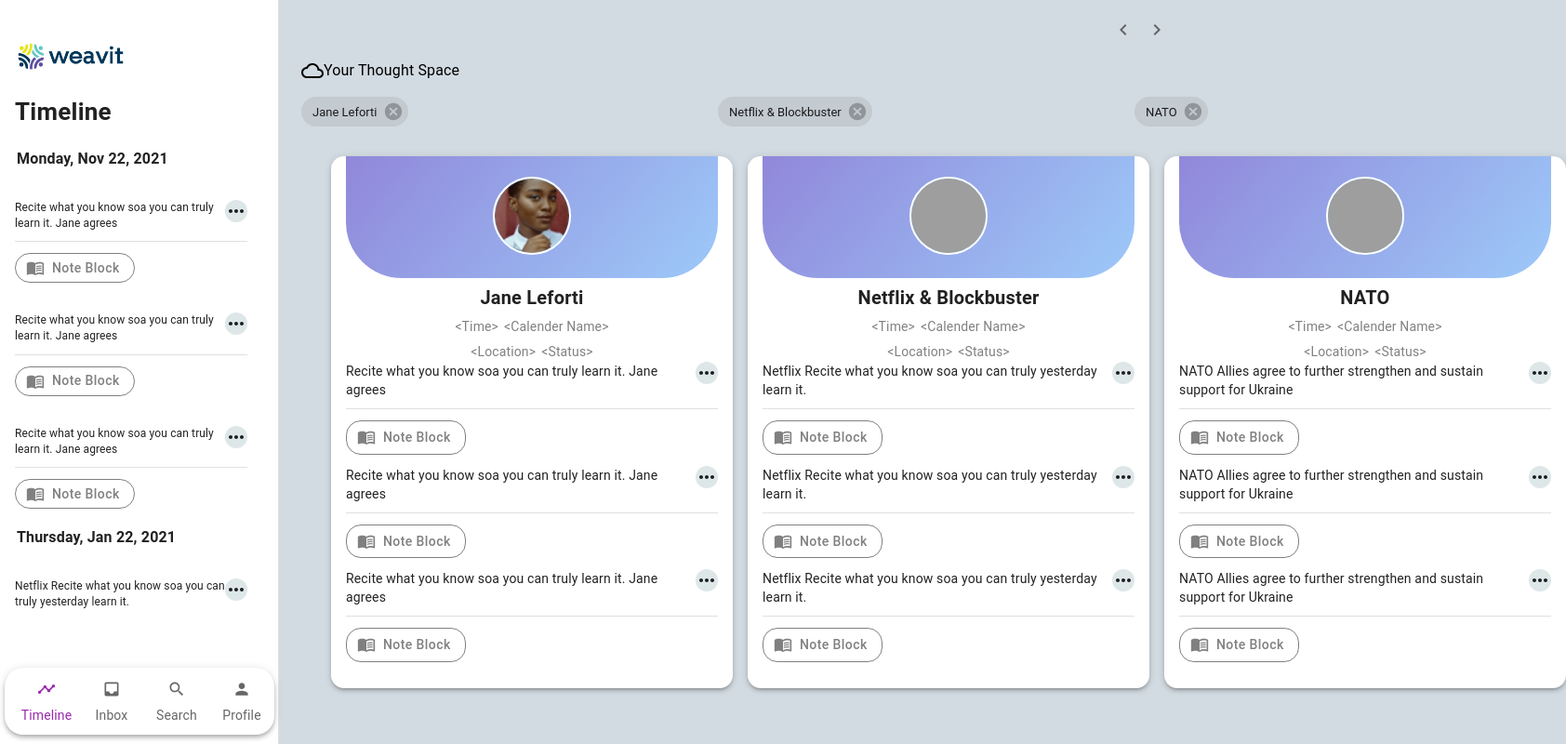
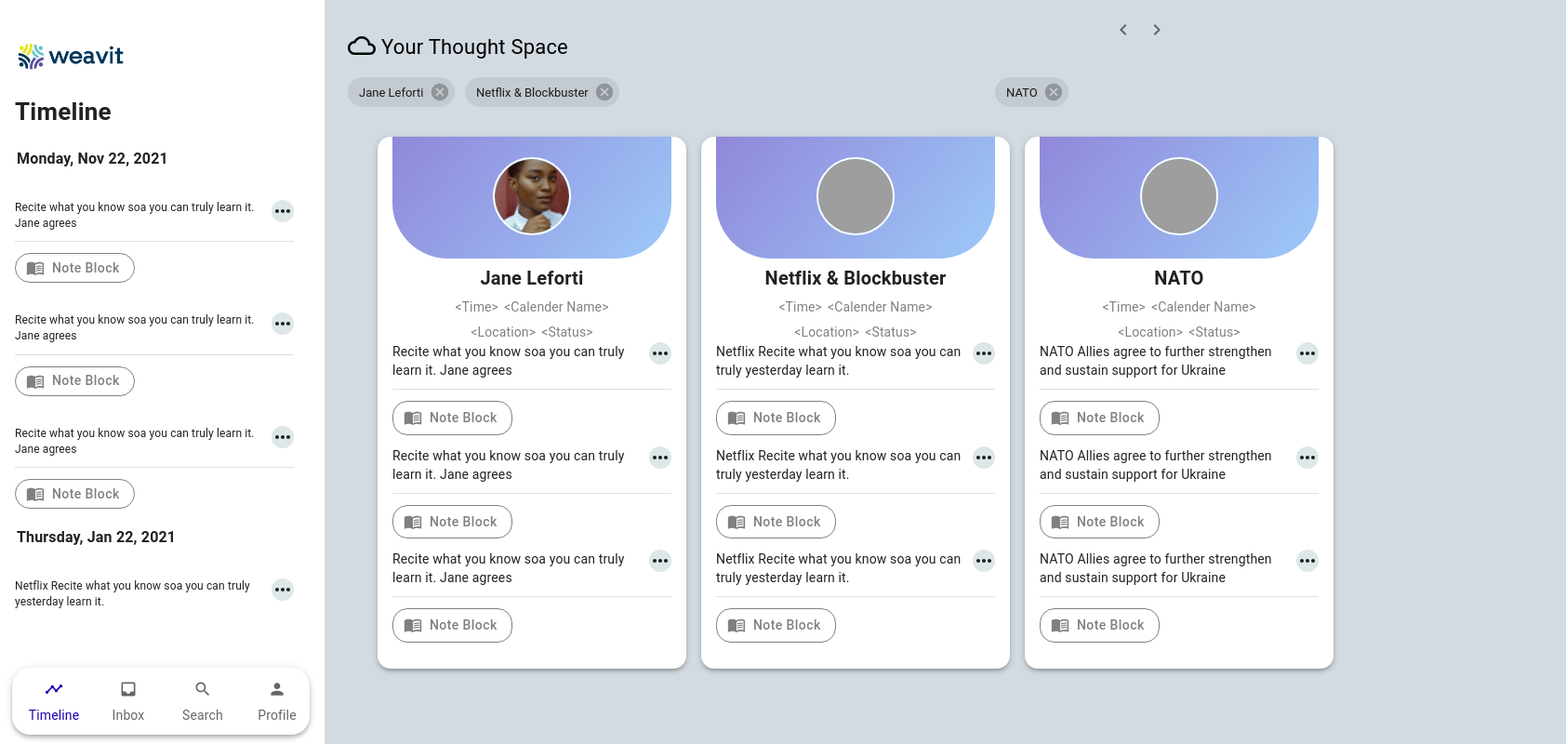
Before and after one commit to joseferrar/weavit-typescript, a React (Create React App) app: page / in a window 1280 px wide. Shown: the whole page at 93% size, 1684 px wide, since content can reach past the window. Built offline with nearby package versions, Linux system fonts and the light colour scheme; grey boxes are pictures that could not be loaded.

Commit message:
alignment change

```diff
--- a/src/components/Cards/ThoughtCard.tsx
+++ b/src/components/Cards/ThoughtCard.tsx
@@ -18,7 +18,7 @@
   padding: theme.spacing(2),
   textAlign: "center",
   borderRadius: 14,
-  width: 400,
+  width: 300,
 }));
 
 function ThoughtCard(props: any) {
--- a/src/components/Layouts/SideLayout.tsx
+++ b/src/components/Layouts/SideLayout.tsx
@@ -8,7 +8,7 @@
   return (
     <div
       style={{
-        width: 300,
+        width: 350,
         position: "fixed",
         overflowY: "scroll",
         height: 580,
--- a/src/components/Navigation/Header.tsx
+++ b/src/components/Navigation/Header.tsx
@@ -12,7 +12,8 @@
 import KeyboardArrowRightIcon from "@mui/icons-material/KeyboardArrowRight";
 import MoreIcon from "@mui/icons-material/MoreVert";
 import KeyboardArrowLeftIcon from "@mui/icons-material/KeyboardArrowLeft";
-const drawerWidth = 300;
+
+const drawerWidth = 350;
 
 interface Props {
   window?: () => Window;
@@ -78,6 +79,7 @@
   return (
     <Box sx={{ display: "flex", backgroundColor: "#fff" }}>
       <AppBar
+      style={{height: 30}}
         elevation={0}
         sx={{
           bgcolor: "rgb(211, 219, 226)",
--- a/src/components/Tabs/MainPanel.tsx
+++ b/src/components/Tabs/MainPanel.tsx
@@ -68,7 +68,7 @@
       <TabPanel value={value} index={3}>
         <ProfileTab />
       </TabPanel>
-      <Box sx={{ width: 300, position: "fixed", left: 0, bottom: 10 }}>
+      <Box sx={{ width: 330, position: "fixed", left: 0, bottom: 10, marginLeft: 1 }}>
         <Box>
           <Tabs
             textColor="secondary"
@@ -90,7 +90,7 @@
               {...a11yProps(0)}
             />
             <Tab
-              style={{ marginLeft: -20 }}
+              style={{ marginLeft: -10 }}
               label={
                 <Typography
                   style={{ textTransform: "capitalize", fontSize: 14 }}
@@ -102,7 +102,7 @@
               {...a11yProps(1)}
             />
             <Tab
-              style={{ marginLeft: -20 }}
+              style={{ marginLeft: -10 }}
               label={
                 <Typography
                   style={{ textTransform: "capitalize", fontSize: 14 }}
@@ -114,7 +114,7 @@
               {...a11yProps(2)}
             />
             <Tab
-              style={{ marginLeft: -20 }}
+              style={{ marginLeft: -10 }}
               label={
                 <Typography
                   style={{ textTransform: "capitalize", fontSize: 14 }}
--- a/src/components/Tabs/TimeLine.tsx
+++ b/src/components/Tabs/TimeLine.tsx
@@ -38,10 +38,12 @@
           </Typography>
           {item.desc.map((sub, i) => (
             <Grid
-              width={250}
+              width={300}
               marginLeft={2}
               marginRight={2}
               marginTop={4}
+           style={{borderColor: "gray", borderWidth: 1, borderRadius: 22}}
+
               key={i}
             >
               <Grid style={{ display: "flex", marginBottom: 10 }}>
--- a/src/pages/Home.tsx
+++ b/src/pages/Home.tsx
@@ -19,14 +19,22 @@
 
   return (
     <div>
-      <div style={{ display: "flex" }}>
-        <CloudQueueIcon />
-        <Typography>Your Thought Space</Typography>
+      <div style={{ display: "flex", marginTop: -30 }}>
+        <CloudQueueIcon sx={{fontSize: 30}}/>
+        <Typography style={{ marginLeft: 6, fontSize: 22 }}>Your Thought Space</Typography>
       </div>
       <Stack direction="row" spacing={-2} marginTop={2}>
         {post.map((item, index) => (
           <div>
-            <Chip label={item.title} onDelete={() => deleteItem(index)} />
+            {index === 1 ? (
+              <Chip
+                label={item.title}
+                onDelete={() => deleteItem(index)}
+                style={{ marginLeft: -222 }}
+              />
+            ) : (
+              <Chip label={item.title} onDelete={() => deleteItem(index)} />
+            )}
 
             <ThoughtCard item={item} />
           </div>
--- a/src/theme/default.js
+++ b/src/theme/default.js
@@ -14,7 +14,7 @@
       lightGreen: green[100],
     },
     secondary: {
-      main: purple[500],
+      main: "#2000AD",
     },
     success: {
       main: "#1FAA59",
```
